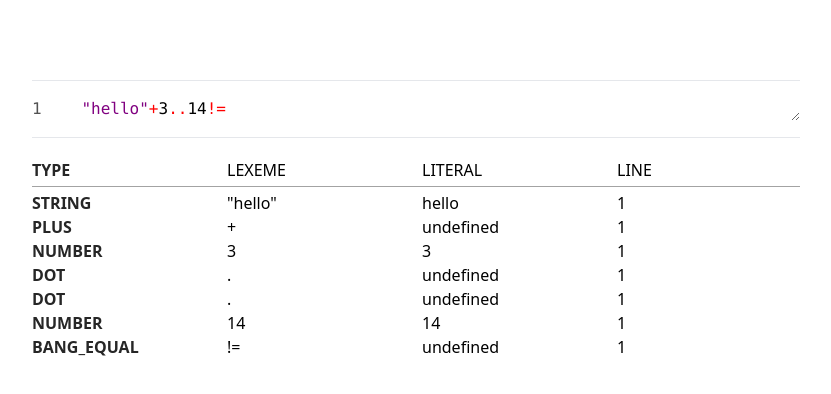
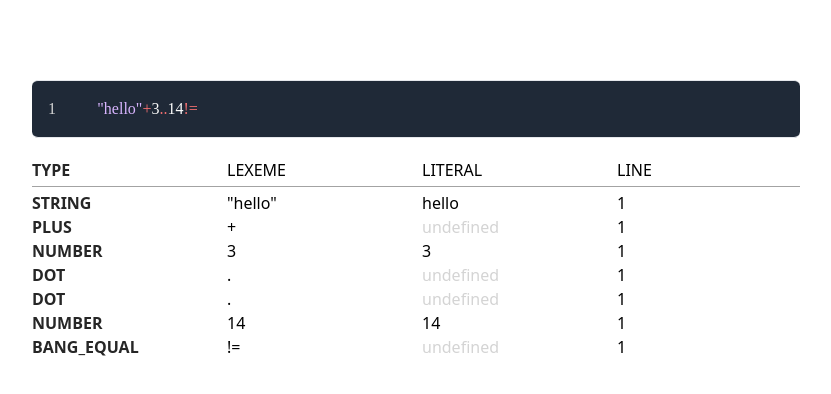
Before and after one commit to chayapatr/boba, a SvelteKit app: page / in a window 1280 px wide. Shown: the top 394 px of the page, without its empty margins (224-1055 px from the left). Built offline with nearby package versions, Linux system fonts and the light colour scheme.

Commit message:
style: web editor

```diff
--- a/src/lib/index.ts
+++ b/src/lib/index.ts
@@ -52,14 +52,14 @@ const parseToken = (token: Token) => {
         types.comparison.includes(type) ||
         types.keywords.includes(type)
     )
-        return `<span style="color: red">${lexeme}</span>`;
-    if (type === 'IDENTIFIER') return `<span style="color: green">${lexeme}</span>`;
+        return `<span class="text-red-400">${lexeme}</span>`;
+    if (type === 'IDENTIFIER') return `<span class="text-blue-300">${lexeme}</span>`;
     if (type === 'STRING' || type === 'number')
-        return `<span style="color: purple">${lexeme}</span>`;
-    if (types.cover.includes(type)) return `<span style="color: #666">${lexeme}</span>`;
+        return `<span class="text-purple-300">${lexeme}</span>`;
+    if (types.cover.includes(type)) return `<span class="text-neutral-300">${lexeme}</span>`;
     if (type === 'NEWLINE') return `<br/>`; // <span style="color: #666">${line + 1} |</span>
     if (type === 'SPACE') return '&nbsp;'.repeat(lexeme.length);
-    return `<span>${lexeme}</span>`;
+    return `<span class="text-neutral-50">${lexeme}</span>`;
 };
 
 export const beautify = (tokens: Token[]) => {
--- a/src/routes/+page.svelte
+++ b/src/routes/+page.svelte
@@ -6,10 +6,10 @@
 </script>
 
 <div class="mx-auto flex h-[100svh] max-w-3xl flex-col gap-3 py-20">
-	<div class="mb-2 flex gap-3 border-y py-4 font-mono">
+	<div class="mb-2 flex gap-3 rounded-md border-y bg-gray-800 p-4 font-mono">
 		<div class="w-10">
 			{#each Array(rows) as _, i}
-				<div class="text-neutral-600">{i + 1}</div>
+				<div class="text-neutral-300">{i + 1}</div>
 			{/each}
 		</div>
 		<div class="relative w-full">
@@ -19,7 +19,7 @@
 				name=""
 				id=""
 				class="absolute left-0 top-0 w-full bg-transparent font-mono outline-none"
-				style={`color: ${tokens.length <= 0 ? 'black' : 'transparent'}; caret-color: black;`}
+				style={`color: ${tokens.length <= 0 ? 'black' : 'transparent'}; caret-color: #bbb; resize: none`}
 				bind:value={source}
 			></textarea>
 		</div>
@@ -38,7 +38,7 @@
 			<li class="grid grid-cols-4 gap-3">
 				<div class="font-semibold text-neutral-800">{token.type}</div>
 				<div>{token.lexeme}</div>
-				<div>{token.literal}</div>
+				<div class={`${token.literal ?? 'text-neutral-300'}`}>{token.literal}</div>
 				<div>{token.line}</div>
 			</li>
 		{/each}
--- a/tailwind.config.ts
+++ b/tailwind.config.ts
@@ -3,7 +3,10 @@ export default {
 	content: ['./src/**/*.{html,js,svelte,ts}'],
 
 	theme: {
-		extend: {}
+		fontFamily: {
+			mono: ['"Zed Mono Extended"']
+		},
+		extend: {},
 	},
 
 	plugins: [require('@tailwindcss/typography')]
```
